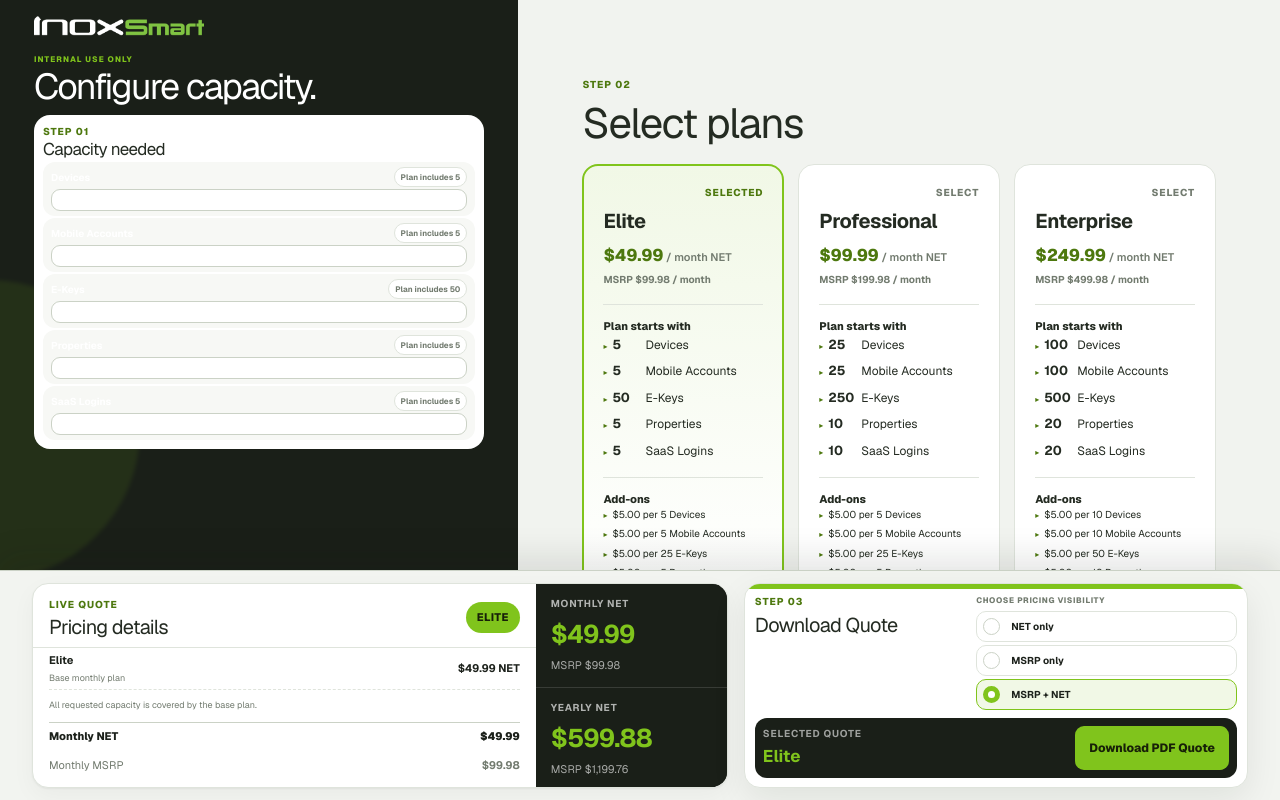
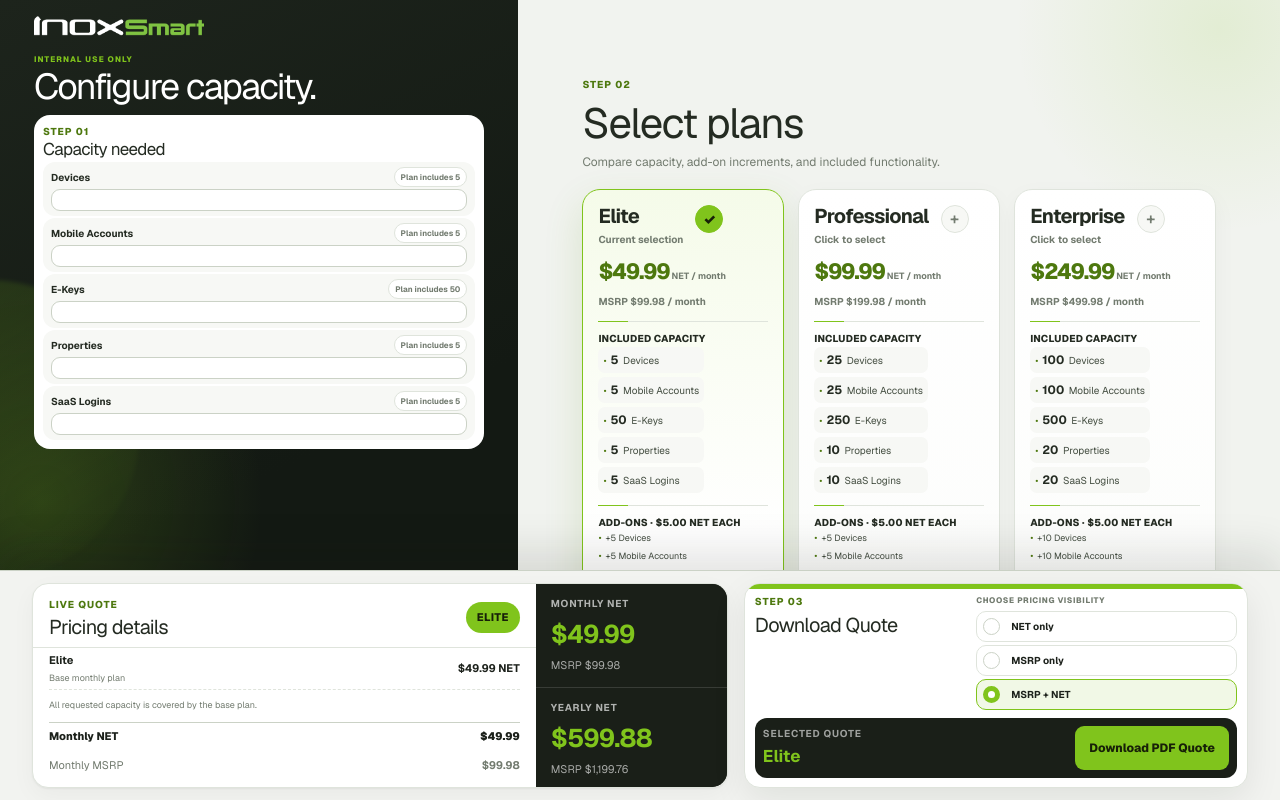
Before and after one commit to imayden/inox-smart-saas-quoting-tool, a Next.js app: page / in a window 1280 px wide. Built offline with nearby package versions, Linux system fonts and the light colour scheme.

Commit message:
Polish v3 pricing configurator experience

```diff
--- a/app/components/CapacityInputs.module.css
+++ b/app/components/CapacityInputs.module.css
@@ -121,8 +121,13 @@
 }
 
 .sidebar .field {
+  color: var(--text);
   gap: 8px;
   padding: 12px;
+}
+
+.sidebar .labelRow {
+  color: var(--text);
 }
 
 .sidebar .field:last-child {
--- a/app/components/PlanSelector.module.css
+++ b/app/components/PlanSelector.module.css
@@ -5,8 +5,8 @@
 .headerRow {
   align-items: flex-end;
   display: flex;
+  gap: 24px;
   justify-content: space-between;
-  gap: 24px;
   margin-bottom: 16px;
 }
 
@@ -21,41 +21,45 @@
 }
 
 .notice {
-  background: var(--brand-soft);
-  border-left: 4px solid var(--brand);
-  border-radius: 8px;
+  align-items: center;
+  background: color-mix(in srgb, var(--brand-soft) 74%, #fff);
+  border: 1px solid color-mix(in srgb, var(--brand) 45%, var(--border));
+  border-radius: 12px;
   color: var(--text);
-  font-size: 13px;
-  font-weight: 600;
-  margin-bottom: 14px;
-  padding: 11px 13px;
+  font-size: 12px;
+  font-weight: 650;
+  margin-bottom: 18px;
+  padding: 11px 14px;
 }
 
 .grid {
+  align-items: start;
   display: grid;
-  gap: 14px;
+  gap: 18px;
   grid-template-columns: repeat(3, minmax(0, 1fr));
 }
 
 .card {
-  background: var(--surface);
+  background: linear-gradient(180deg, #fff, #fbfcfa);
   border: 1px solid var(--border);
-  border-radius: var(--radius-xl);
+  border-radius: 18px;
+  box-shadow: 0 8px 24px rgba(31, 40, 28, 0.04);
   color: var(--text);
   cursor: pointer;
   display: flex;
   flex-direction: column;
-  min-height: 650px;
-  padding: 20px;
+  min-height: 590px;
+  overflow: hidden;
+  padding: 19px;
   position: relative;
   text-align: left;
-  transition: border-color 160ms ease, box-shadow 160ms ease, transform 160ms ease;
+  transition: border-color 180ms ease, box-shadow 180ms ease, transform 180ms ease, background 180ms ease;
 }
 
 .card:hover {
   border-color: var(--brand);
-  box-shadow: var(--shadow-md);
-  transform: translateY(-2px);
+  box-shadow: 0 16px 34px rgba(31, 40, 28, 0.1);
+  transform: translateY(-3px);
 }
 
 .card:focus-visible {
@@ -64,101 +68,168 @@
 }
 
 .selected {
-  background: linear-gradient(180deg, var(--brand-soft), var(--surface) 55%);
-  border: 2px solid var(--brand);
-  padding: 19px;
+  background: linear-gradient(180deg, #f5fbe9 0%, #fff 48%);
+  border-color: var(--brand);
+  box-shadow: 0 15px 38px rgba(95, 149, 22, 0.16);
+}
+
+.cardHeader {
+  align-items: flex-start;
+  display: flex;
+  gap: 12px;
+  justify-content: space-between;
+}
+
+.planName {
+  display: block;
+  font-size: 20px;
+  letter-spacing: -0.035em;
+  line-height: 1.15;
+}
+
+.planDescriptor {
+  color: var(--text-muted);
+  display: block;
+  font-size: 10px;
+  font-weight: 650;
+  margin-top: 4px;
 }
 
 .selectionMark {
-  align-self: flex-end;
+  align-items: center;
+  background: var(--surface-subtle);
+  border: 1px solid var(--border);
+  border-radius: 999px;
   color: var(--text-muted);
-  font-size: 10px;
-  font-weight: 750;
-  letter-spacing: 0.08em;
-  text-transform: uppercase;
+  display: inline-flex;
+  font-size: 16px;
+  font-weight: 600;
+  height: 28px;
+  justify-content: center;
+  line-height: 1;
+  width: 28px;
 }
 
 .selected .selectionMark {
-  color: var(--brand-ink);
+  background: var(--brand);
+  border-color: var(--brand);
+  color: #172008;
+  font-size: 14px;
+  font-weight: 900;
 }
 
-.planName {
-  font-size: 20px;
-  letter-spacing: -0.02em;
-  margin-top: 6px;
+.priceRow {
+  margin-top: 18px;
 }
 
 .price {
   color: var(--brand-ink);
-  font-size: 17px;
+  font-size: clamp(22px, 2.1vw, 30px);
   font-weight: 800;
-  margin-top: 7px;
+  letter-spacing: -0.05em;
+  line-height: 1;
+}
+
+.price small {
+  color: var(--text-muted);
+  font-size: 9px;
+  font-weight: 650;
+  letter-spacing: 0;
 }
 
 .msrp {
   color: var(--text-muted);
   font-size: 10px;
   font-weight: 650;
-  margin-top: 4px;
-}
-
-.price small {
-  color: var(--text-muted);
-  font-size: 11px;
-  font-weight: 600;
+  margin-top: 8px;
 }
 
 .rule {
-  background: var(--border);
+  background: linear-gradient(90deg, var(--brand) 0 30px, var(--border) 30px);
   height: 1px;
-  margin: 17px 0 13px;
+  margin: 17px 0 12px;
   width: 100%;
 }
 
 .catalogLabel,
 .featureHeading {
   color: var(--text);
-  font-size: 11px;
+  font-size: 10px;
   font-weight: 800;
+  letter-spacing: 0.02em;
+  text-transform: uppercase;
 }
 
 .featureHeading {
   color: var(--brand-ink);
 }
 
+.featureHeading small {
+  background: var(--brand-soft);
+  border-radius: 999px;
+  color: var(--brand-ink);
+  font-size: 9px;
+  margin-left: 5px;
+  padding: 2px 5px;
+}
+
 .capacityList {
   display: grid;
-  gap: 7px;
-  font-size: 12px;
+  gap: 4px;
+  grid-template-columns: 1fr;
+  margin-top: 1px;
+}
+
+.capacityList span {
+  background: var(--surface-subtle);
+  border-radius: 7px;
+  color: var(--text-soft);
+  font-size: 10px;
+  min-width: 0;
+  padding: 6px 7px;
 }
 
 .capacityList b {
-  display: inline-block;
-  font-size: 13px;
-  min-width: 30px;
+  color: var(--text);
+  font-size: 12px;
+  margin-right: 2px;
 }
 
 .addonList,
 .featureList {
   display: grid;
-  gap: 6px;
+  gap: 5px 8px;
+  line-height: 1.35;
+}
+
+.addonList {
+  grid-template-columns: 1fr;
+  margin-top: 1px;
+}
+
+.addonList span {
+  color: var(--text-soft);
   font-size: 10px;
-  line-height: 1.35;
 }
 
 .addonList span::before,
 .featureList span::before,
 .capacityList span::before {
   color: var(--brand-ink);
-  content: "▸";
+  content: "•";
   display: inline-block;
-  font-size: 8px;
-  margin-right: 5px;
+  font-size: 10px;
+  margin-right: 4px;
 }
 
 .featureList {
   color: var(--text-soft);
-  margin-top: 1px;
+  font-size: 10px;
+  margin-top: 2px;
+}
+
+.featureList span {
+  padding-left: 1px;
 }
 
 @media (max-width: 850px) {
@@ -170,3 +241,35 @@
     min-height: 0;
   }
 }
+
+@media (min-width: 851px) and (max-height: 820px) {
+  .grid {
+    gap: 14px;
+  }
+
+  .card {
+    min-height: 520px;
+    padding: 15px;
+  }
+
+  .priceRow {
+    margin-top: 13px;
+  }
+
+  .price {
+    font-size: 22px;
+  }
+
+  .rule {
+    margin: 12px 0 9px;
+  }
+
+  .capacityList span {
+    padding: 4px 5px;
+  }
+
+  .featureList,
+  .addonList span {
+    font-size: 9px;
+  }
+}
--- a/app/components/PlanSelector.tsx
+++ b/app/components/PlanSelector.tsx
@@ -49,19 +49,28 @@ export function PlanSelector({
               onClick={() => onSelect(plan.id)}
               type="button"
             >
-              <span className={styles.selectionMark} aria-hidden="true">
-                {selected ? "Selected" : "Select"}
+              <span className={styles.cardHeader}>
+                <span>
+                  <strong className={styles.planName}>{plan.name}</strong>
+                  <span className={styles.planDescriptor}>
+                    {selected ? "Current selection" : "Click to select"}
+                  </span>
+                </span>
+                <span className={styles.selectionMark} aria-hidden="true">
+                  {selected ? "✓" : "+"}
+                </span>
               </span>
-              <strong className={styles.planName}>{plan.name}</strong>
-              <span className={styles.price}>
-                {formatCurrency(plan.monthlyNet)}
-                <small> / month NET</small>
+              <span className={styles.priceRow}>
+                <span className={styles.price}>
+                  {formatCurrency(plan.monthlyNet)}
+                  <small> NET / month</small>
+                </span>
               </span>
               <span className={styles.msrp}>
                 MSRP {formatCurrency(plan.monthlyNet * APP_CONFIG.msrpMultiplier)} / month
               </span>
               <span className={styles.rule} />
-              <span className={styles.catalogLabel}>Plan starts with</span>
+              <span className={styles.catalogLabel}>Included capacity</span>
               <span className={styles.capacityList}>
                 {CAPACITIES.map((capacity) => (
                   <span key={capacity.key}>
@@ -70,16 +79,20 @@ export function PlanSelector({
                 ))}
               </span>
               <span className={styles.rule} />
-              <span className={styles.catalogLabel}>Add-ons</span>
+              <span className={styles.catalogLabel}>
+                Add-ons · {formatCurrency(APP_CONFIG.addonNetPrice)} NET each
+              </span>
               <span className={styles.addonList}>
                 {CAPACITIES.map((capacity) => (
                   <span key={capacity.key}>
-                    {formatCurrency(APP_CONFIG.addonNetPrice)} per {plan.addonStep[capacity.key]} {capacity.label}
+                    +{plan.addonStep[capacity.key]} {capacity.label}
                   </span>
                 ))}
               </span>
               <span className={styles.rule} />
-              <span className={styles.featureHeading}>Included features</span>
+              <span className={styles.featureHeading}>
+                Included features <small>{(PLAN_FEATURES[plan.id] ?? []).length}</small>
+              </span>
               <span className={styles.featureList}>
                 {(PLAN_FEATURES[plan.id] ?? []).map((feature) => (
                   <span key={feature}>{feature}</span>
--- a/app/components/PricingConfigurator.module.css
+++ b/app/components/PricingConfigurator.module.css
@@ -10,7 +10,9 @@
 }
 
 .sidebar {
-  background: var(--ink);
+  background:
+    radial-gradient(circle at 8% 88%, rgba(128, 196, 28, 0.2), transparent 32%),
+    linear-gradient(155deg, #1d241c 0%, #131913 74%);
   color: #fff;
   bottom: var(--dock-height);
   left: 0;
@@ -23,12 +25,12 @@
 }
 
 .sidebar::after {
-  background: var(--brand);
+  background: linear-gradient(145deg, var(--brand), transparent);
   border-radius: 50%;
   content: "";
   filter: blur(2px);
   height: 300px;
-  opacity: 0.1;
+  opacity: 0.18;
   position: absolute;
   left: -160px;
   top: 280px;
@@ -77,9 +79,9 @@
 }
 
 .sidebarTitle h1 {
-  font-size: clamp(42px, 5vw, 76px);
+  font-size: clamp(39px, 4.2vw, 68px);
   letter-spacing: -0.05em;
-  line-height: 0.98;
+  line-height: 0.96;
 }
 
 .sidebarContent {
@@ -87,8 +89,18 @@
   z-index: 1;
 }
 
+.sidebarHint {
+  color: rgba(255, 255, 255, 0.58);
+  font-size: 11px;
+  line-height: 1.55;
+  margin: 16px 5px 0;
+  max-width: 420px;
+}
+
 .plansPane {
-  background: var(--background);
+  background:
+    radial-gradient(circle at 92% 5%, rgba(128, 196, 28, 0.13), transparent 23%),
+    var(--background);
   box-sizing: border-box;
   height: calc(100vh - var(--dock-height));
   margin-left: var(--sidebar-width);
@@ -104,20 +116,27 @@
   display: flex;
   gap: 32px;
   justify-content: space-between;
-  margin-bottom: 34px;
+  margin-bottom: 26px;
 }
 
 .workspaceHeader h2 {
-  font-size: clamp(38px, 4vw, 64px);
+  font-size: clamp(35px, 3.5vw, 54px);
   margin-top: 8px;
   white-space: nowrap;
 }
 
+.workspaceHint {
+  color: var(--text-muted);
+  font-size: 12px;
+  line-height: 1.5;
+  margin-top: 7px;
+}
+
 .quoteDock {
-  background: color-mix(in srgb, var(--background) 94%, #fff);
+  background: color-mix(in srgb, var(--background) 96%, #fff);
   border-top: 1px solid var(--border-strong);
   bottom: 0;
-  box-shadow: 0 -12px 32px rgba(24, 31, 22, 0.11);
+  box-shadow: 0 -18px 40px rgba(24, 31, 22, 0.12);
   display: flex;
   gap: 24px;
   height: var(--dock-height);
@@ -212,6 +231,10 @@
     line-height: 1;
   }
 
+  .sidebarHint {
+    display: none;
+  }
+
   .eyebrow {
     font-size: 8px;
     margin-bottom: 4px;
--- a/app/components/PricingConfigurator.tsx
+++ b/app/components/PricingConfigurator.tsx
@@ -78,6 +78,10 @@ export function PricingConfigurator() {
               selectedPlan={selectedPlan}
               variant="sidebar"
             />
+            <p className={styles.sidebarHint}>
+              The lowest-priced matching plan is selected automatically. You can still
+              choose another plan on the right.
+            </p>
           </div>
         </aside>
 
@@ -86,6 +90,9 @@ export function PricingConfigurator() {
             <div>
               <p className="section-kicker">Step 02</p>
               <h2>Select plans</h2>
+              <p className={styles.workspaceHint}>
+                Compare capacity, add-on increments, and included functionality.
+              </p>
             </div>
           </header>
           <PlanSelector
```
